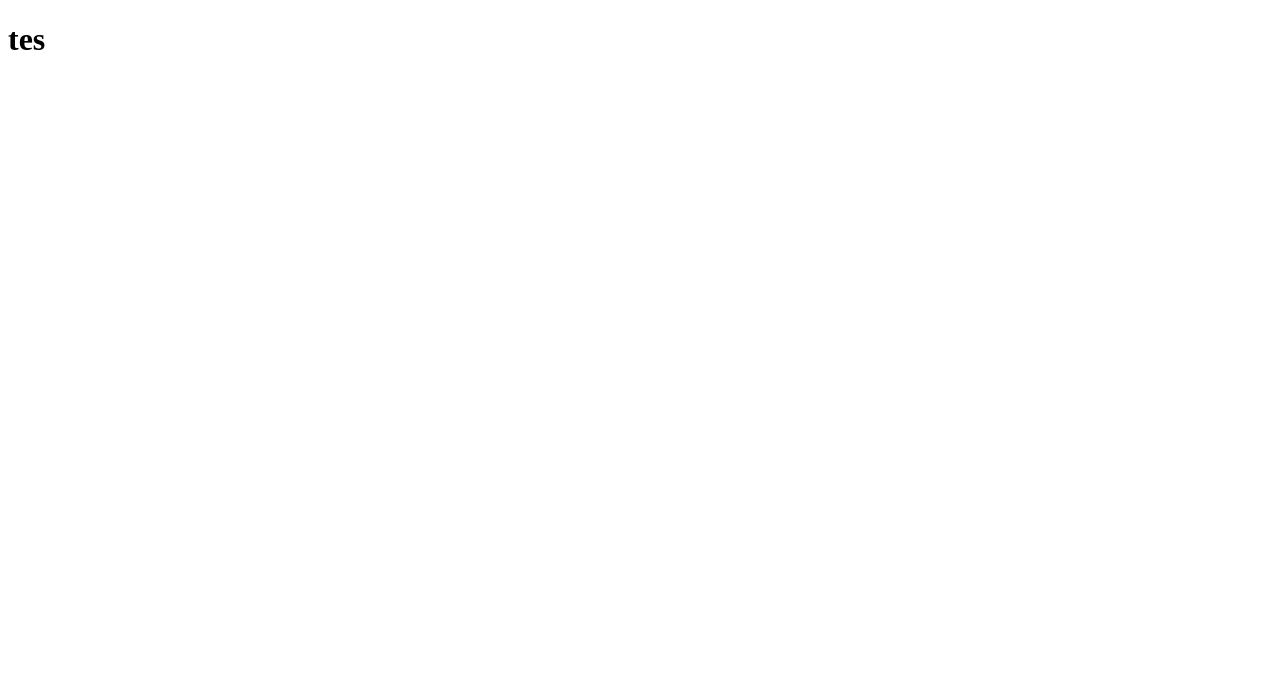
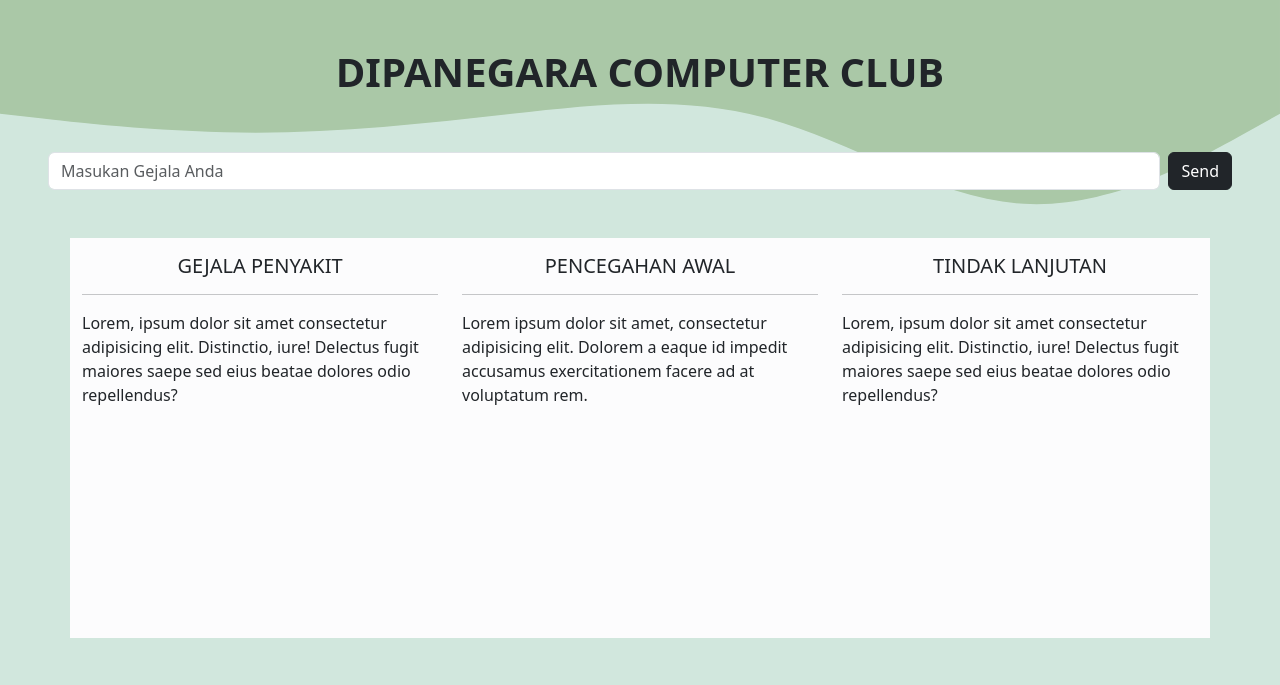
Before and after one commit to ookapratama/Flask_GenAI, a Flask app: page / in a window 1280 px wide. Before the commit the part shown is almost empty. Shown: the top 685 px of the page. Run offline with Flask 3, Linux system fonts and the light colour scheme.

Commit message:
frontend

```diff
--- a/app/templates/index.html
+++ b/app/templates/index.html
@@ -1,13 +1,41 @@
-<!DOCTYPE html>
+<!doctype html>
 <html lang="en">
-<head>
-   <meta charset="UTF-8">
-   <meta name="viewport" content="width=device-width, initial-scale=1.0">
-   <title>Document</title>
-</head>
-<body>
+  <head>
+    <meta charset="utf-8">
+    <meta name="viewport" content="width=device-width, initial-scale=1">
+    <title>Bootstrap demo</title>
+    <link href="https://cdn.jsdelivr.net/npm/bootstrap@5.3.1/dist/css/bootstrap.min.css" rel="stylesheet" integrity="sha384-4bw+/aepP/YC94hEpVNVgiZdgIC5+VKNBQNGCHeKRQN+PtmoHDEXuppvnDJzQIu9" crossorigin="anonymous">
+  </head>
+  <body class="bg-success-subtle">
+   <svg xmlns="http://www.w3.org/2000/svg" viewBox="0 0 1440 320" style="position: absolute;">
+      <path fill="#AAC8A7" fill-opacity="1" d="M0,128L48,133.3C96,139,192,149,288,149.3C384,149,480,139,576,128C672,117,768,107,864,133.3C960,160,1056,224,1152,229.3C1248,235,1344,181,1392,154.7L1440,128L1440,0L1392,0C1344,0,1248,0,1152,0C1056,0,960,0,864,0C768,0,672,0,576,0C480,0,384,0,288,0C192,0,96,0,48,0L0,0Z"></path>
+    </svg>
+   <div class="container-fluid p-5" style="position: absolute;">
+      <h1 class="text-center fw-bold">DIPANEGARA COMPUTER CLUB</h1>
+      <div class="mb-3 pt-5 d-flex footerr">
+         <input type="email" class="form-control me-2" id="" placeholder="Masukan Gejala Anda">
+         <button class="btn btn-dark">Send</button>
+      </div>
 
-   <h1>tes</h1>
+      <div class="container mt-5 bg-light-subtle" style="height: 400px;">
+         <div class="row pt-3">
+            <div class="col-4" >
+               <h5 class="text-center">GEJALA PENYAKIT</h5><hr>
+               <span>Lorem, ipsum dolor sit amet consectetur adipisicing elit. Distinctio, iure! Delectus fugit maiores saepe sed eius beatae dolores odio repellendus?</span>
+            </div>
+            <div class="col-4">
+               <h5 class="text-center">PENCEGAHAN AWAL</h5><hr>
+              <span>Lorem ipsum dolor sit amet, consectetur adipisicing elit. Dolorem a eaque id impedit accusamus exercitationem facere ad at voluptatum rem.</span>
+            </div>
+            <div class="col-4" >
+               <h5 class="text-center">TINDAK LANJUTAN</h5><hr>
+               <span>Lorem, ipsum dolor sit amet consectetur adipisicing elit. Distinctio, iure! Delectus fugit maiores saepe sed eius beatae dolores odio repellendus?</span>
+            </div>
+         </div>
+      </div>
 
-</body>
+   </div>
+
+    <script src="https://cdn.jsdelivr.net/npm/bootstrap@5.3.1/dist/js/bootstrap.bundle.min.js" integrity="sha384-HwwvtgBNo3bZJJLYd8oVXjrBZt8cqVSpeBNS5n7C8IVInixGAoxmnlMuBnhbgrkm" crossorigin="anonymous"></script>
+  </body>
 </html>
```
